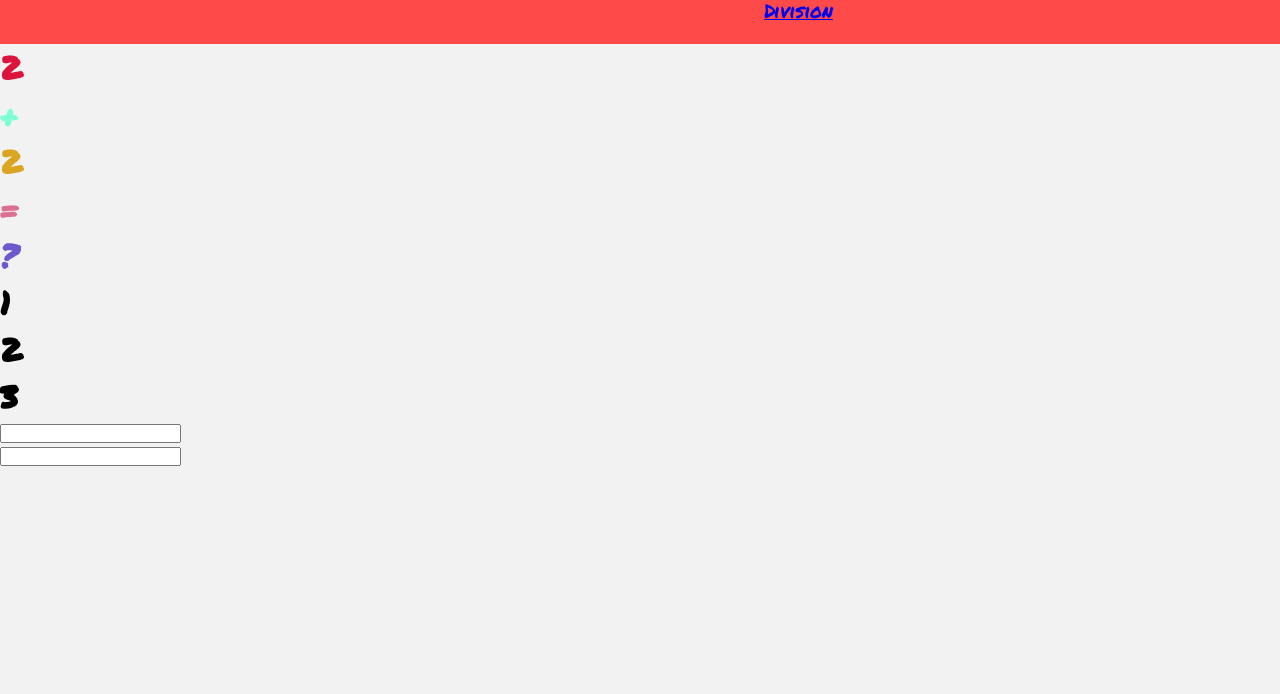
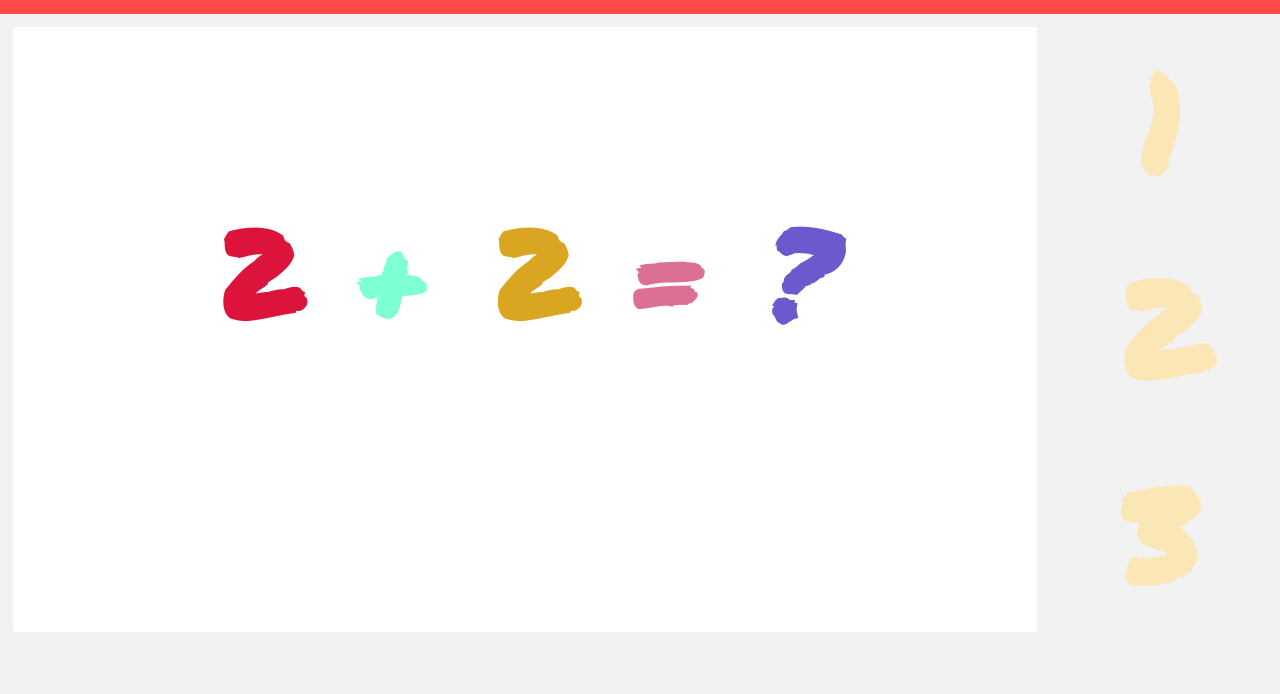
Before and after one commit to Gile987/quick-maths, a website: page index.html in a window 1280 px wide. Shown: the part 106-800 px from the top of the page. Drawn offline with Linux system fonts and the light colour scheme.

Commit message:
Style the container, wrapper, and equation. Style the answer options

```diff
--- a/index.html
+++ b/index.html
@@ -12,7 +12,6 @@
   <title>Quick Maths</title>
 </head>
 <body>
-
   <audio>
     <source src="/audio/error.mp3" type="audio/mpeg">
   </audio>
@@ -28,7 +27,6 @@
       </ul>
     </div>
   </header>
-
   <div class="wrapper">
     <div class="equation">
       <h1 style="color: crimson" id="num1">2</h1>
@@ -37,19 +35,11 @@
       <h1 style="color: palevioletred">=</h1>
       <h1 style="color: slateblue">?</h1>
     </div>
-  </div>
-
-  <div class="answer_options">
-    <h1 id="option1">1</h1>
-    <h1 id="option2">2</h1>
-    <h1 id="option2">3</h1>
-  </div>
-
-  <div class="first_number">
-    <input type="text">
-  </div>
-  <div class="second_number">
-    <input type="text">
+    <div class="answer_options">
+      <h1 id="option1">1</h1>
+      <h1 id="option2">2</h1>
+      <h1 id="option2">3</h1>
+    </div>
   </div>
 
   <script src="js/addition.js"></script>
--- a/styles/sass/main.scss
+++ b/styles/sass/main.scss
@@ -4,7 +4,7 @@
 }
 
 body {
-  font-family: 'Permanent Marker';
+  font-family: "Permanent Marker";
   background-color: #f2f2f2;
 }
 
@@ -24,4 +24,52 @@ body {
     font-size: 1.2rem;
     margin-left: 60%;
   }
+
+  li {
+    margin-top: 0.8rem;
+    float: left;
+    padding: 0 1.2rem;
+  }
+
+  a {
+    color: #fff;
+    text-decoration: none;
+  }
+  .current a::after {
+    content: "_";
+    background-color: #fff;
+    font-size: 0.4rem;
+    display: block;
+  }
 }
+
+.wrapper {
+  display: grid;
+  grid-template-columns: 82% 18%;
+  .equation {
+    font-size: 3.8rem;
+    background-color: #fff;
+    border-radius: 0.18rem;
+    text-align: center;
+    padding-top: 15%;
+    margin: 0.8rem 0.8rem 0 0.8rem;
+
+    h1 {
+      display: inline;
+      padding: 1.25rem;
+    }
+  }
+  .answer_options {
+    font-size: 4.188rem;
+    margin-right: 0.625rem;
+
+    h1 {
+      cursor: pointer;
+      color: #FAE7B5;
+      border-radius: 0.188rem;
+      margin-top: 0.625rem;
+      text-align: center;
+      width: 100%;
+    }
+  }
+}
```
Also changed, not shown: styles/css/style.css.
